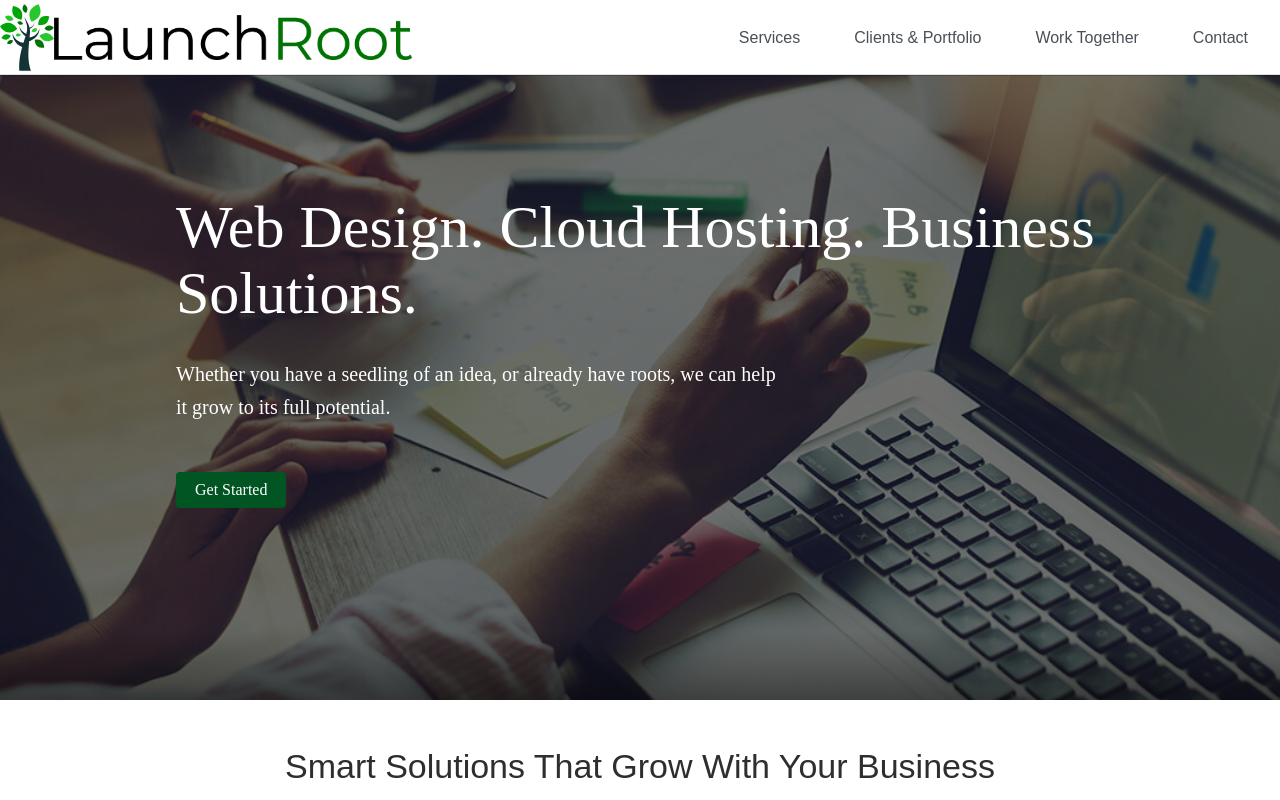
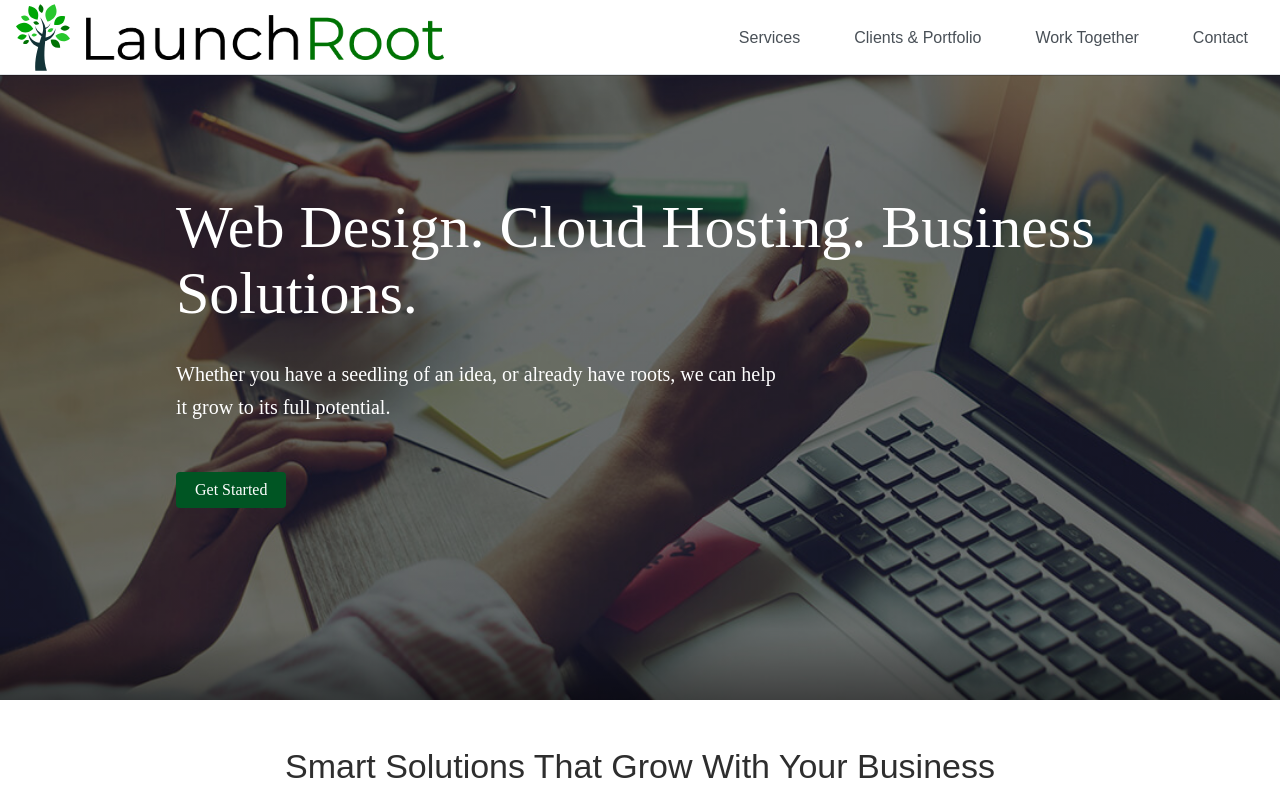
Before and after one commit to BryceStampfl/launchrootv2, a Next.js app: page / in a window 1280 px wide. Shown: the top 800 px of the page. Built offline with nearby package versions, Linux system fonts and the light colour scheme.

Commit message:
fixed margin on web

```diff
--- a/components/Header/Header.module.css
+++ b/components/Header/Header.module.css
@@ -41,6 +41,7 @@
   height: 100%;
   padding: 0px;
   margin: 0px;
+
 }
 
 .imageWrapper img {
@@ -53,11 +54,12 @@
 .headerIcon{
   max-width: 100px;
   height: 100%;
-  margin-left: 0;
+  margin-right: 2rem;
 
   @media ((max-width: $mantine-breakpoint-sm)) {
     margin-left: 15px;
     max-width: 60px;
+    margin-right: 0;
   }
 }
 
```
